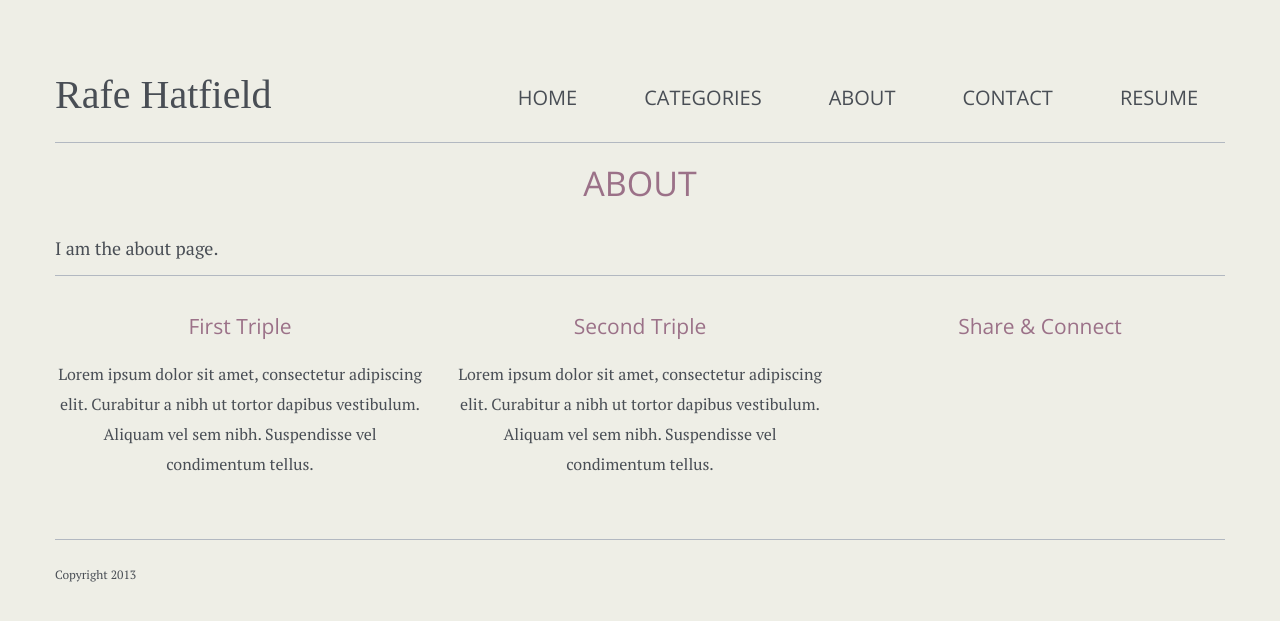
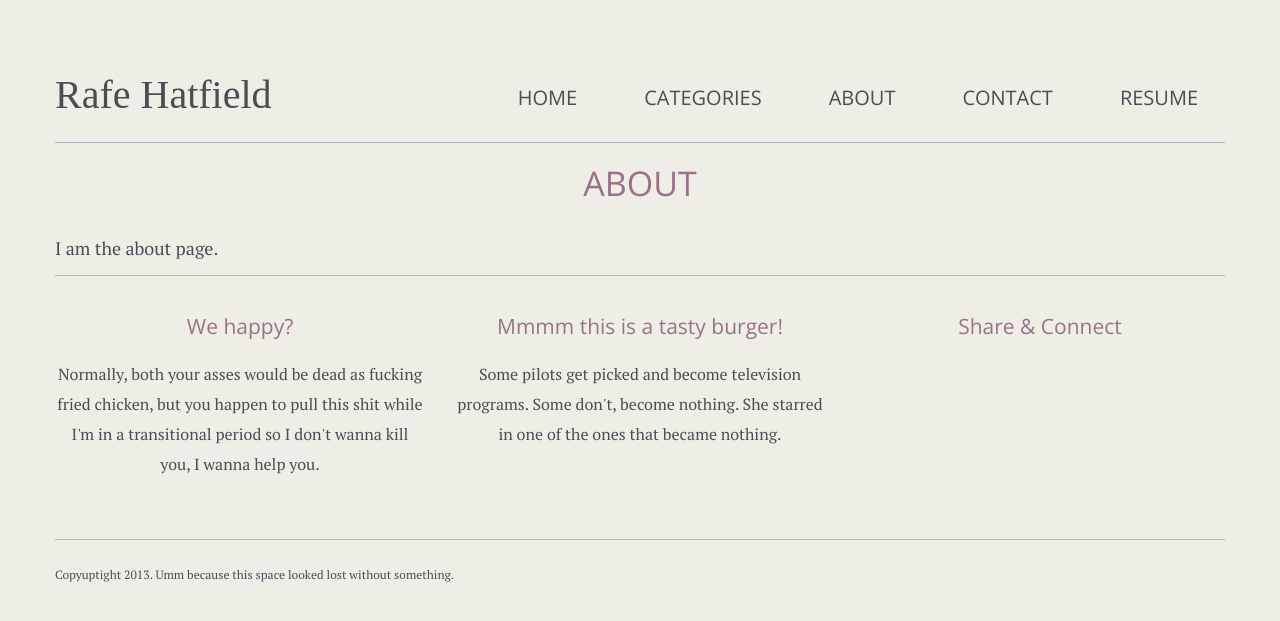
Before and after one commit to RafeHatfield/blog-meets-django, a Django app: a page that uses templates/footer.html in a window 1280 px wide. Shown: the top 621 px of the page. Run offline with Django 3.2, Linux system fonts and the light colour scheme; data comes from the database, SQL or seed files in the repository; both versions use the stored data as it was after the commit; parts of the project's set-up code (start-up, migrations or seed data) failed here and were passed over; some libraries are stand-ins or nearby versions; some web fonts are replaced.

Commit message:
fixed side bar, lot of touch ups, still a lot of functionality to fit into the design template but the template itself is now in place

```diff
--- a/templates/footer.html
+++ b/templates/footer.html
@@ -6,9 +6,9 @@
 		    <div class="zone zone-triple-first">
 				<article class="widget-triple-first widget-html-widget widget">
 		    		<header>
-		        		<h1>First Triple</h1>
+		        		<h1>We happy?</h1>
 	    			</header>
-				    <p>Lorem ipsum dolor sit amet, consectetur adipiscing elit. Curabitur a nibh ut tortor dapibus vestibulum. Aliquam vel sem nibh. Suspendisse vel condimentum tellus.</p>
+				    <p>Normally, both your asses would be dead as fucking fried chicken, but you happen to pull this shit while I'm in a transitional period so I don't wanna kill you, I wanna help you.</p>
 				</article>
 			</div>
 		</div>
@@ -17,9 +17,9 @@
 		    <div class="zone zone-triple-second">
 				<article class="widget-triple-second widget-html-widget widget">
 		    		<header>
-		        		<h1>Second Triple</h1>
+		        		<h1>Mmmm this is a tasty burger!</h1>
 	    			</header>
-				    <p>Lorem ipsum dolor sit amet, consectetur adipiscing elit. Curabitur a nibh ut tortor dapibus vestibulum. Aliquam vel sem nibh. Suspendisse vel condimentum tellus.</p>
+				    <p>Some pilots get picked and become television programs. Some don't, become nothing. She starred in one of the ones that became nothing.</p>
 				</article>
 			</div>
 		</div>
@@ -31,11 +31,12 @@
 		        		<h1>Share &amp; Connect</h1>
 	    			</header>
 				    <p>
-						<a href="#"><i class="smicon-rss"></i></a>
-						<a href="#"><i class="smicon-twitter"></i></a>
-						<a href="#"><i class="smicon-google"></i></a>
-						<a href="#"><i class="smicon-github"></i></a>
-						<a href="#"><i class="smicon-reddit"></i></a>
+						<a href="/feeds/posts/"><i class="smicon-rss"></i></a>
+						<a href="https://twitter.com/rafehatfield" target="_blank"><i class="smicon-twitter"></i></a>
+						<a href="http://www.linkedin.com/in/rafehatfield" target="_blank"><i class="smicon-linkedin"></i></a>
+						<a href="https://github.com/RafeHatfield" target="_blank"><i class="smicon-github"></i></a>
+						<a href="http://www.flickr.com/photos/rafest" target="_blank"><i class="smicon-flickr"></i></a>
+						<a href="https://www.facebook.com/rafe.hatfield" target="_blank"><i class="smicon-facebook"></i></a>
 				    </p>
 				</article>
 			</div>
@@ -45,7 +46,7 @@
     <hr>
 	<div class="row">
 
-		<div class="copyright span12">Copyright 2013</div>
+		<div class="copyright span12">Copyuptight 2013.  Umm because this space looked lost without something.</div>
 	</div>
 
 </div>  <!-- End Container -->
--- a/templates/header.html
+++ b/templates/header.html
@@ -41,7 +41,15 @@ font-family: 'Berkshire Swash', cursive;
         <div style="font-family: Sarina; text-decoration: none; font-size: 40px; width:400px; display:inline; margin-top:20px; position: absolute">Rafe Hatfield</div>
         <ul id="nav" class="nav ww-nav pull-right hidden-phone">
             <li class="active"><a href="/">Home</a></li>
-            <li><a href="/categories/">Categories</a></li>
+            <li class="dropdown"><a href="/categories/" class="dropdown-toggle" data-toggle="dropdown">Categories</a>
+                <ul class="dropdown-menu">
+                    <li><a href="#">IT & Development</a></li>
+                    <li><a href="#">Geekdom</a></li>
+                    <li><a href="#">Personal</a></li>
+                    <li><a href="#">Health</a></li>
+                    <li><a href="#">Random</a></li>
+                </ul>
+            </li>
             {% load flatpages %}
             {% get_flatpages as flatpages %}
             {% for flatpage in flatpages %}
@@ -57,8 +65,8 @@ font-family: 'Berkshire Swash', cursive;
                 <li><a href="colors.html">Colors</a></li>
             </ul>
           </li>   -->
-          <li><a href="/contact/">Contact</a></li>
-          <li><a href="/feeds/posts/">Resume</a></li>
+            <li><a href="/contact/">Contact</a></li>
+            <li><a href="/feeds/posts/">Resume</a></li>
         </ul>
     </div>
 
--- a/templates/posts.html
+++ b/templates/posts.html
@@ -17,7 +17,7 @@
                         <h3>Comments: {{ comment_count }}</h3></p>
                         <p class="tags">
                             <span>Tags:</span>
-                                <a href="#">Lorem</a>, <a href="#">Ipsum</a>, <a href="#">Linux</a>, <a href="#">Mac</a>, <a href="#">Wordpress</a>, <a href="#">Joomla</a>
+                            <a href="#">Tag1</a>, <a href="#">Tag2</a>, <a href="#">Tag3</a>, <a href="#">Tag4</a>
                         </p>
                     </article>
                 </li>
@@ -47,6 +47,7 @@
 
         </div>
 
+        {% include 'sidebar.html' %}
 
     </div>
 
--- a/templates/single.html
+++ b/templates/single.html
@@ -70,6 +70,8 @@
 
         </div>
 
+        {% include 'sidebar.html' %}
+
     </div>
 
 {% include 'footer.html' %}
```
Also changed, not shown: blog-design/HTML/css/template.css (+0 -34 lines), blog.db.
